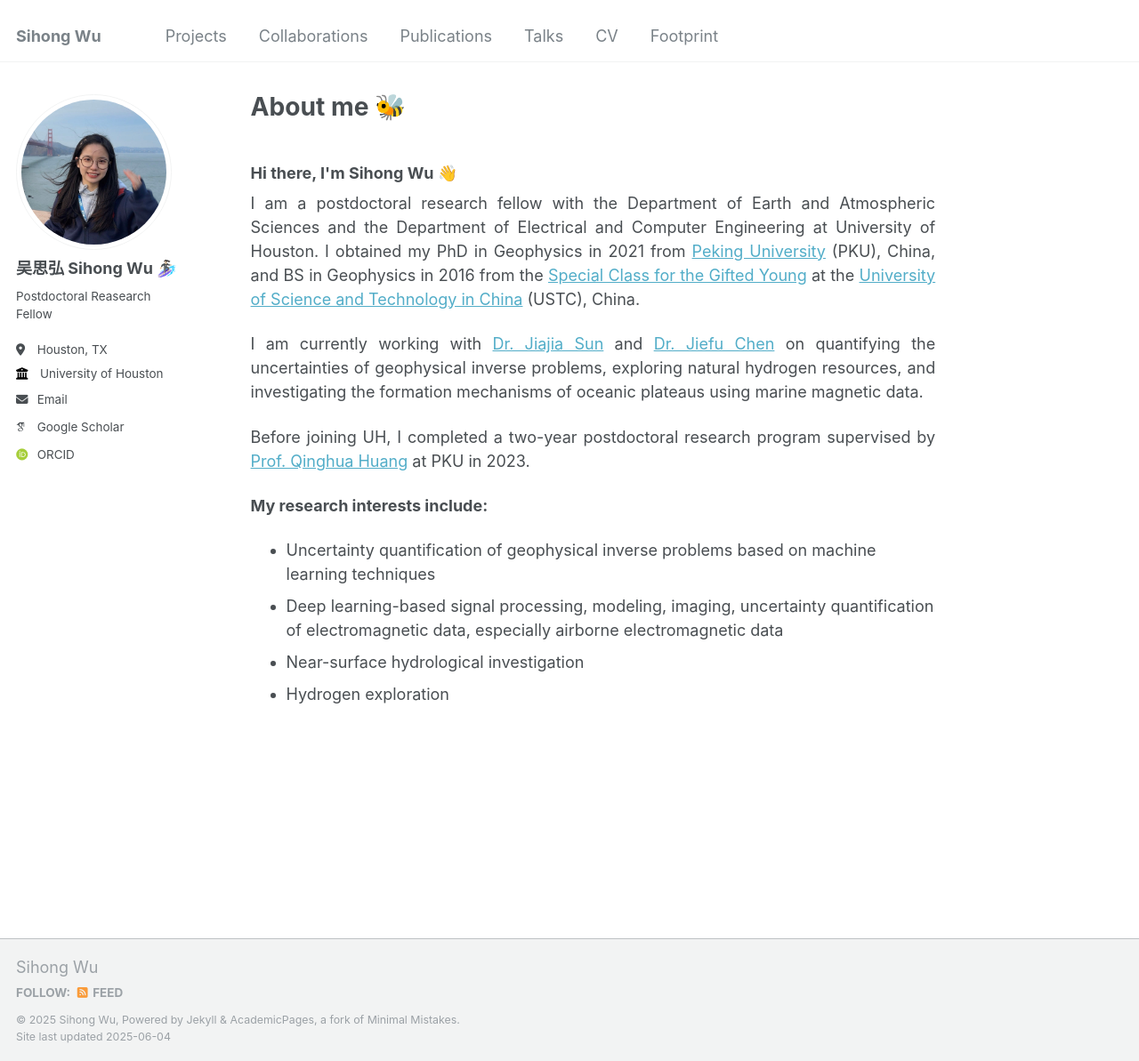
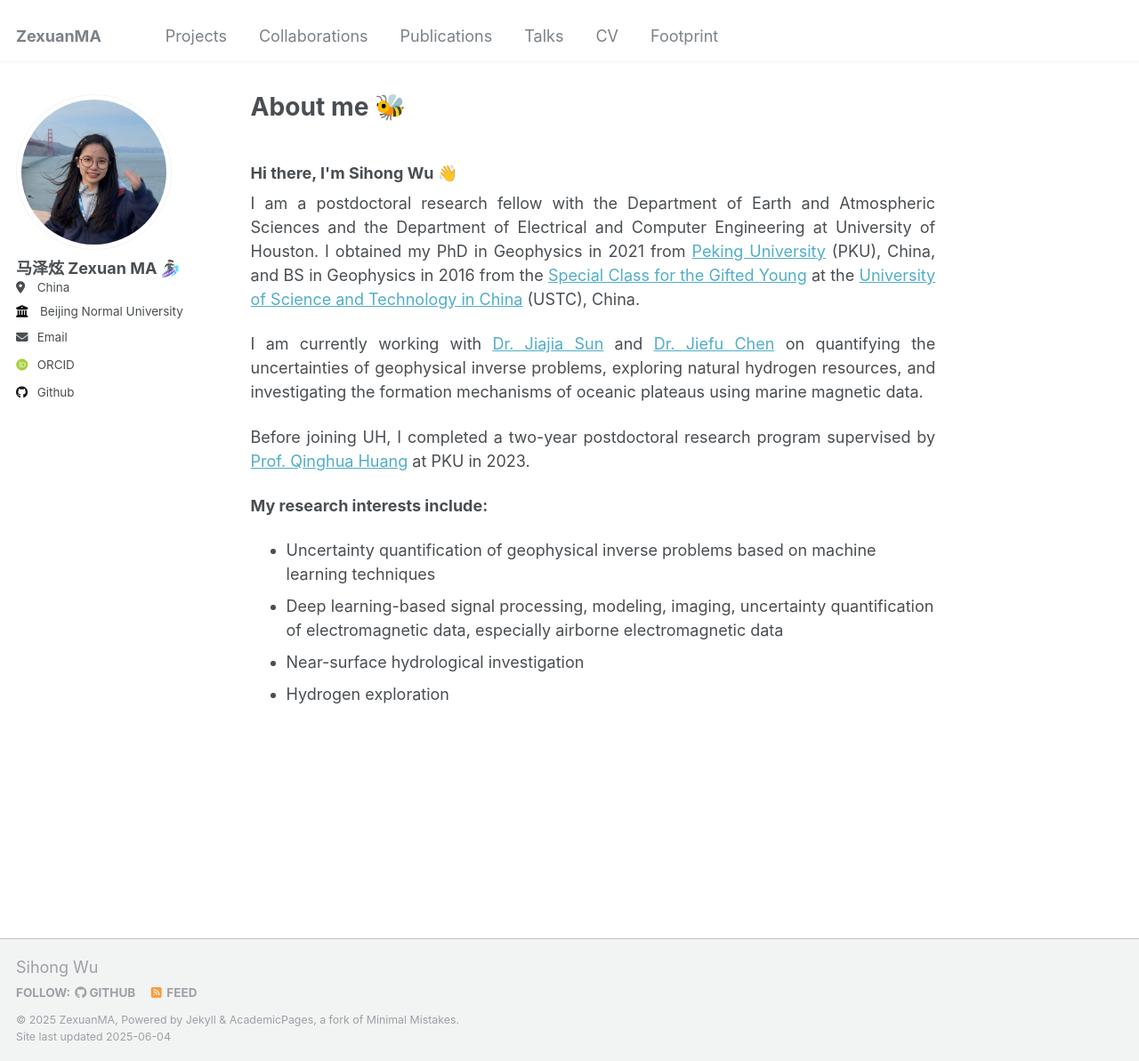
Before and after one commit to ZexuanMA/ZexuanMA.github.io, a Jekyll site: the page built from _pages/about.md, in a window 1280 px wide and 1193 px high. Shown: the whole window at 89% size. Built offline with Jekyll 4.4.1, drawn with Linux system fonts in a browser that asks for light colours; some web fonts are replaced.

Commit message:
Update _config.yml

```diff
--- a/_config.yml
+++ b/_config.yml
@@ -8,13 +8,13 @@
 
 # Basic Site Settings
 locale                   : "en-US"
-title                    : "Sihong Wu"
+title                    : "ZexuanMA"
 title_separator          : "-"
-name                     : &name "Sihong Wu"
+name                     : &name "ZexuanMA"
 description              : &description "personal description"
-url                      : "https://tessaaawu.github.io"
-baseurl                  : "" # the subpath of your site, e.g. "/blog"
-repository               : "tessaaawu/tessaaawu.github.io/"
+url                      : "https://ZexuanMA.github.io"
+baseurl                  :
+repository               : "ZexuanMA/ZexuanMA.github.io/"
 
 # Site Author - The following control what appear as part of the author content on the side bar.
 #               If a field is blank the icon and link will not appear, otherwise it will be shown.
@@ -22,18 +22,18 @@ repository               : "tessaaawu/tessaaawu.github.io/"
 author:
   # Biographic information
   avatar           : "SquarePhoto.png"
-  name             : "吴思弘 Sihong Wu &#127940;&#127995;&zwj;&#9792;"
-  pronouns         : # example: "she/her"
-  bio              : "Postdoctoral Reasearch Fellow"
-  location         : "Houston, TX"
-  employer         : "University of Houston"
-  uri              : # URL
-  email            : "swu36@central.uh.edu"
+  name             : "马泽炫 Zexuan MA &#127940;&#127995;&zwj;&#9792;"
+  pronouns         :
+  bio              :
+  location         : "China"
+  employer         : "Beijing Normal University"
+  uri              :
+  email            : "theodorearmand11@gmail.com"
 
   # Academic websites
-  googlescholar    : "https://scholar.google.com/citations?user=pt9B3u0AAAAJ&hl=en&oi=ao"
+  googlescholar    :
   impactstory      : # URL
-  orcid            : "https://orcid.org/0000-0002-5584-664X"
+  orcid            : "https://orcid.org/0009-0001-4590-9213"
   semantic         : # URL
   researchgate     : # URL
 
@@ -41,7 +41,7 @@ author:
   bitbucket        : # Username - Update with your username on the site
   codepen          : # Username
   dribbble         : # Username
-  github           : # URL "academicpages"
+  github           : "Evanescent-Wave-Dynamics-in-Fiber"
   kaggle           : # Username
   stackoverflow    : # User number or user number and name (i.e., use "1" or "1/jeff-atwood")
 
```
